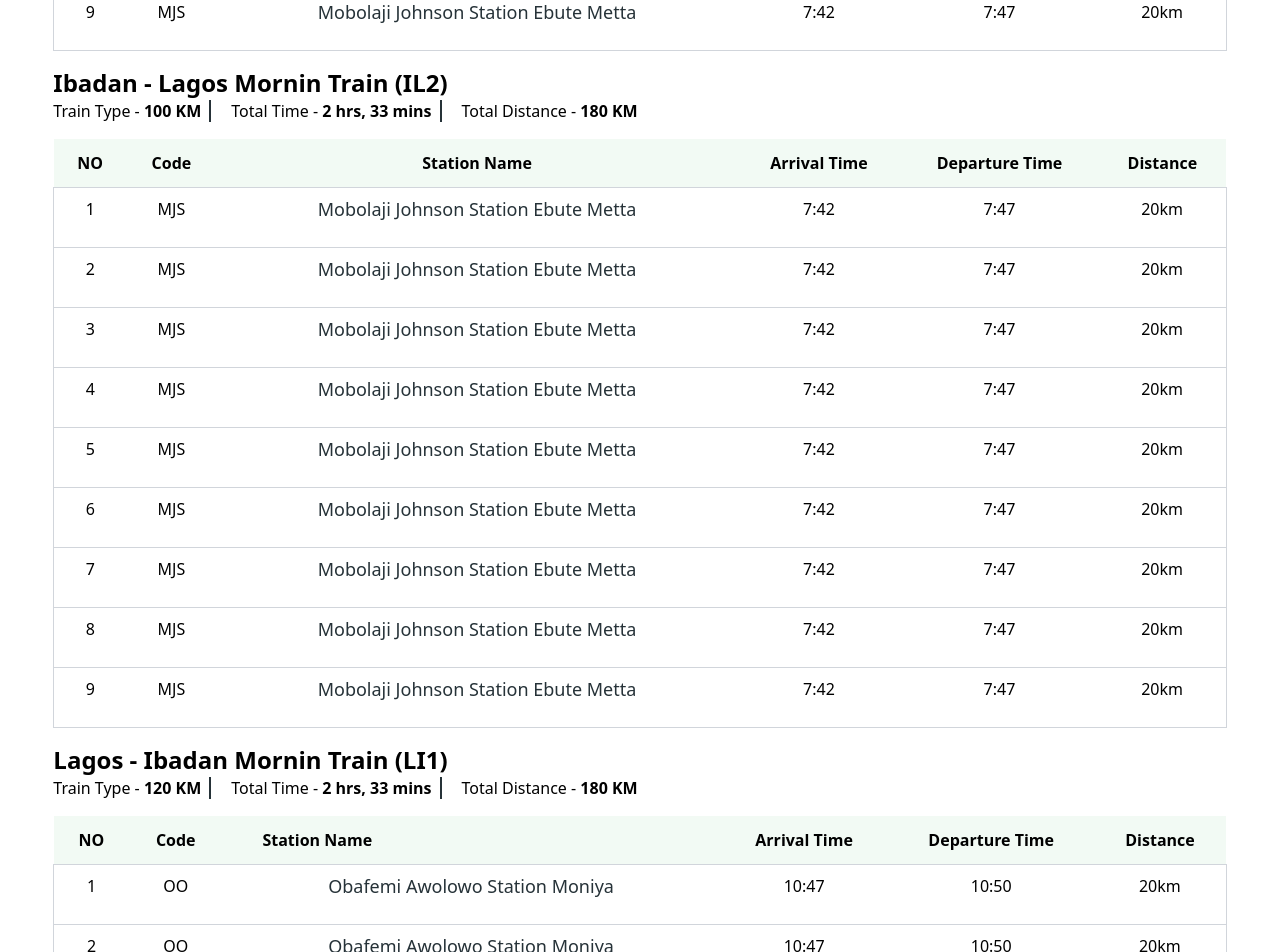
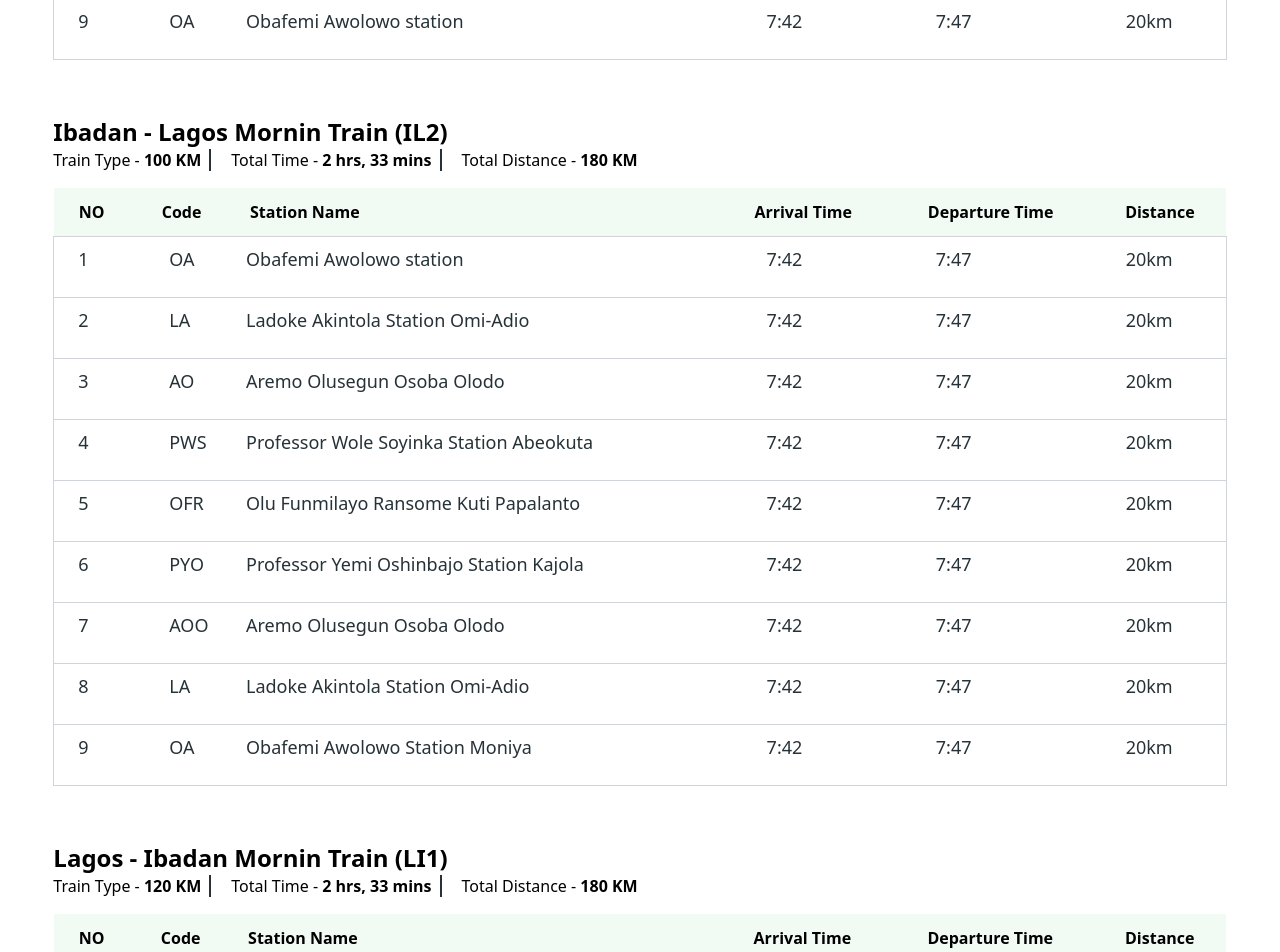
Before and after one commit to gharneeyart/NRC, a Next.js app: page /timetables in a window 1280 px wide. Shown: the part 760-1712 px from the top of the page. Built offline with nearby package versions, Linux system fonts and the light colour scheme.

Commit message:
make changes at db

```diff
--- a/src/app/contact/page.js
+++ b/src/app/contact/page.js
@@ -12,7 +12,7 @@ export default function Contact() {
           </div>
 
         </div>
-       <div className="lg:w-11/12  container my-3 grid grid-cols-1 lg:grid-cols-2 lg:mx-auto lg:my-10 gap-10 lg:py-10 px-4 md:px-8 lg:px-14">
+       <div className="lg:w-11/12  container my-3 grid grid-cols-1 lg:grid-cols-2 lg:mx-auto lg:my-10 gap-10 lg:py-10 px-4 md:px-8 lg:px-0">
         <Get />
         <Form/>
        </div>
--- a/src/app/timetables/page.js
+++ b/src/app/timetables/page.js
@@ -7,7 +7,7 @@ import Ibadan2 from "@/components/table/ibadan2";
 
 export default function Table(){
     return(
-       <div className="w-11/12 container mx-auto">
+       <div className="w-11/12 container mx-auto space-y-10">
         <Lagos/>
         <Ibadan/>
         <Ibadan2/>
--- a/src/components/contact/form.js
+++ b/src/components/contact/form.js
@@ -5,24 +5,24 @@
 export default function Form(){
     return(
         <div className=" border rounded-md">
-            <form className="px-4 py-4 md:px-6 lg:px-4 lg:py-3  ">
+            <form className="px-4 py-4 md:px-6 lg:px-4 lg:py-3 w-full  ">
               <div className=" grid grid-cols-1 lg:grid-cols-2 gap-2 lg:mb-3">
               <div className="flex flex-col">
                 <label className="py-1 text-[14px]" htmlFor="">Full Name</label>
-                <input className="border p-2 rounded" type="text" placeholder="Enter Your Name"/>
+                <input className="border p-2 rounded outline-none" type="text" placeholder="Enter Your Name"/>
                 </div>
               <div className="flex flex-col">
               <label className="py-1 text-[14px]" htmlFor="">Enter Your Email</label>
-              <input className="border p-2 rounded" type="email" placeholder="Email"/>
+              <input className="border p-2 rounded outline-none" type="email" placeholder="Email"/>
               </div>
               </div>
              <div className="flex flex-col lg:mb-3">
              <label className="py-1 text-[14px]" htmlFor="">Phone Number</label>
-             <input  className="border p-2 rounded"type="text" placeholder="Enter Your Phone number"/>
+             <input  className="border p-2 rounded outline-none"type="text" placeholder="Enter Your Phone number"/>
              </div>
            <div className="flex flex-col">
            <label className="py-1 text-[14px]" htmlFor="">Message</label>
-           <textarea className="border p-2 h-[70px] rounded" placeholder="Type your Message"></textarea>
+           <textarea className="border p-2 h-[70px] rounded outline-none" placeholder="Type your Message"></textarea>
            </div>
                 <button className="bg-[#18A532] text-white w-full my-2 p-2 rounded-md" type="submit">Submit</button>
             </form>
--- a/src/components/reusables/cards/newsCard.js
+++ b/src/components/reusables/cards/newsCard.js
@@ -7,12 +7,9 @@ export default function NewsCard({ Updates }) {
             <div className="bg-white rounded-lg w-[277px] md:w-[295px] xl:w-[408px] 2xl:w-[458px]">
                 <Image
                     src={Updates?.image}
-<<<<<<< HEAD
+
+
                     alt={Updates?.name}
-
-=======
-                    alt={Updates?.name}
->>>>>>> b65d217936617ff3454dd25d7e5f3fe1876f3979
                     className="w-full h-[179px] md:h-[248px] object-cover rounded-lg "
                 />
                 <div className="pt-4 space-y-4">
--- a/src/components/table/ibadan.js
+++ b/src/components/table/ibadan.js
@@ -18,7 +18,7 @@ export default function Ibadan(){
                 <tr>
                     <th className=" py-3 px-4 font-semibold">NO</th>
                     <th className=" py-3 px-4 font-semibold">Code</th>
-                    <th className=" py-3 text-center font-semibold ">Station Name</th>
+                    <th className=" py-3 px-4 text-left font-semibold">Station Name</th>
                     <th className=" py-3 px-4 font-semibold">Arrival Time</th>
                     <th className=" py-3 px-4 font-semibold">Departure Time</th>
                     <th className=" py-3 px-4 font-semibold">Distance</th>
@@ -26,13 +26,13 @@ export default function Ibadan(){
             </thead>
             <tbody>
                 {Schedule.map((item, index) => (
-                    <tr key={item.id} className="border border-gray-300 text-center ">
-                        <td className="pb-6 pt-2">{index + 1}</td>
-                        <td className="pb-6 pt-2">{item.code}</td>
-                        <td className="pb-6 pt-2 text-[#263238] font-medium lg:px-12 text-[13px] lg:text-[18px] ">{item.name}</td>
-                        <td className="pb-6 pt-2">{item.arrivalTime}</td>
-                        <td className="pb-6 pt-2">{item.departureTime}</td>
-                        <td className="pb-6 pt-2">{item.distance || "N/A"}</td>
+                    <tr key={item.id} className="border border-gray-300 text-start font-medium  text-[#263238] text-lg text-[22px] ">
+                        <td className="pb-6 pt-2 pl-6">{index + 1}</td>
+                        <td className="pb-6 pt-2 pl-10">{item.code}</td>
+                        <td className="pb-6 pt-2 px-3   ">{item.name}</td>
+                        <td className="pb-6 pt-2 pl-12">{item.arrivalTime}</td>
+                        <td className="pb-6 pt-2 pl-12">{item.departureTime}</td>
+                        <td className="pb-6 pt-2 pl-8">{item.distance || "N/A"}</td>
                     </tr>
                 ))}
             </tbody>
--- a/src/components/table/ibadan2.js
+++ b/src/components/table/ibadan2.js
@@ -18,7 +18,7 @@ export default function HomePage() {
                     <tr>
                         <th className=" py-3 px-4 font-semibold">NO</th>
                         <th className=" py-3 px-4 font-semibold">Code</th>
-                        <th className=" py-3 px-10 font-semibold text-left">Station Name</th>
+                        <th className=" py-3 px-4 font-semibold text-left">Station Name</th>
                         <th className=" py-3 px-4 font-semibold">Arrival Time</th>
                         <th className=" py-3 px-4 font-semibold">Departure Time</th>
                         <th className=" py-3 px-4 font-semibold">Distance</th>
@@ -26,13 +26,13 @@ export default function HomePage() {
                 </thead>
                 <tbody>
                     {Morning.map((morning, index) => (
-                        <tr key={morning?.id} className="border border-gray-300 text-center ">
-                            <td className="pb-6 pt-2">{index + 1}</td>
-                            <td className="pb-6 pt-2">{morning?.code}</td>
-                            <td className="pb-6 pt-2 text-[#263238] font-medium lg:px-12 text-[13px] lg:text-[18px] ">{morning?.name}</td>
-                            <td className="pb-6 pt-2">{morning?.arrivalTime}</td>
-                            <td className="pb-6 pt-2">{morning?.departureTime}</td>
-                            <td className="pb-6 pt-2">{morning?.distance}</td>
+                        <tr key={morning?.id} className="border border-gray-300 text-start  font-medium text-[#263238] text-lg text-[22px]">
+                            <td className="pb-6 pt-2 pl-6">{index + 1}</td>
+                            <td className="pb-6 pt-2 pl-10">{morning?.code}</td>
+                            <td className="pb-6 pt-2 px-3  ">{morning?.name}</td>
+                            <td className="pb-6 pt-2 pl-12">{morning?.arrivalTime}</td>
+                            <td className="pb-6 pt-2 pl-12">{morning?.departureTime}</td>
+                            <td className="pb-6 pt-2 pl-8">{morning?.distance}</td>
                         </tr>
                     ))}
                 </tbody>
--- a/src/components/table/lagos.js
+++ b/src/components/table/lagos.js
@@ -27,13 +27,13 @@ export default function Lagos(){
             </thead>
             <tbody>
                 {trainSchedule.map((schedule, index) => (
-                    <tr key={schedule.id} className="border border-gray-300 text-center ">
-                        <td className="pb-6 pt-2">{index + 1}</td>
-                        <td className="pb-6 pt-2">{schedule?.code}</td>
-                        <td className="pb-6 pt-2 text-[#263238] font-medium lg:px-12 text-[13px] lg:text-[18px] ">{schedule?.name}</td>
-                        <td className="pb-6 pt-2">{schedule?.arrivalTime}</td>
-                        <td className="pb-6 pt-2">{schedule?.departureTime}</td>
-                        <td className="pb-6 pt-2">{schedule?.distance}</td>
+                    <tr key={schedule.id} className="border border-gray-300 text-start  text-[#263238] font-medium text-lg text-[22px] ">
+                        <td className="pb-6 pt-2 pl-6">{index + 1}</td>
+                        <td className="pb-6 pt-2 pl-10">{schedule?.code}</td>
+                        <td className="pb-6 pt-2 px-3 ">{schedule?.name}</td>
+                        <td className="pb-6 pt-2  pl-12">{schedule?.arrivalTime}</td>
+                        <td className="pb-6 pt-2  pl-12">{schedule?.departureTime}</td>
+                        <td className="pb-6 pt-2  pl-8">{schedule?.distance}</td>
                     </tr>
                 ))}
             </tbody>
--- a/src/db.js
+++ b/src/db.js
@@ -159,48 +159,48 @@ export const Classes = [
         },
         {
             id: 2,
-            code: 'MJS',
-            name: 'Mobolaji Johnson Station Ebute Metta',
-            arrivalTime: '7:42',
-            departureTime: '7:47',
+            code: 'BRF',
+            name: 'Babatunde Raji Fashola Station Agege',
+            arrivalTime: '8:06',
+            departureTime: '8:09',
             distance: '20km'
         },
         {
             id: 3,
-            code: 'MJS',
-            name: 'Mobolaji Johnson Station Ebute Metta',
-            arrivalTime: '7:42',
-            departureTime: '7:47',
+            code: 'LKJ',
+            name: 'Lateef Kayode Jakande Station Agbado',
+            arrivalTime: '8:21',
+            departureTime: '8:24',
             distance: '20km'
         },
         {
             id: 4,
-            code: 'MJS',
-            name: 'Mobolaji Johnson Station Ebute Metta',
-            arrivalTime: '7:42',
-            departureTime: '7:47',
+            code: 'PYO',
+            name: 'Professor Yemi Oshinbajo Station Kajola',
+            arrivalTime: '8:42',
+            departureTime: '8:45',
             distance: '20km'
         },
         {
             id: 5,
-            code: 'MJS',
-            name: 'Mobolaji Johnson Station Ebute Metta',
-            arrivalTime: '7:42',
-            departureTime: '7:47',
+            code: 'OFR',
+            name: 'Olu Funmilayo Ransome Kuti Papalanto',
+            arrivalTime: '17:07',
+            departureTime: '17:10',
             distance: '20km'
         },
         {
             id: 6,
-            code: 'MJS',
-            name: 'Mobolaji Johnson Station Ebute Metta',
-            arrivalTime: '7:42',
-            departureTime: '7:47',
+            code: 'PWS',
+            name: 'Professor Wole Soyinka Station Abeokuta',
+            arrivalTime: '17:31',
+            departureTime: '17:36',
             distance: '20km'
         },
         {
             id: 7,
-            code: 'MJS',
-            name: 'Mobolaji Johnson Station Ebute Metta',
+            code: 'AOO',
+            name: 'Aremo Olusegun Osoba Olodo',
             arrivalTime: '7:42',
             departureTime: '7:47',
             distance: '20km'
@@ -215,14 +215,89 @@ export const Classes = [
         },
         {
             id: 9,
-            code: 'MJS',
-            name: 'Mobolaji Johnson Station Ebute Metta',
+            code: 'OA',
+            name: 'Obafemi Awolowo station',
+            arrivalTime: '7:42',
+            departureTime: '7:47',
+            distance: '20km'
+        }
+    ]
+
+    export const Schedule = [
+        {
+            id: 1,
+            code: 'OA',
+            name: 'Obafemi Awolowo station',
             arrivalTime: '7:42',
             departureTime: '7:47',
             distance: '20km'
         },
-    ];
-    export const Schedule = [
+        {
+            id: 2,
+            code: 'LA',
+            name: 'Ladoke Akintola Station Omi-Adio',
+            arrivalTime: '7:42',
+            departureTime: '7:47',
+            distance: '20km'
+        },
+        {
+            id: 3,
+            code: 'AO',
+            name: 'Aremo Olusegun Osoba Olodo',
+            arrivalTime: '7:42',
+            departureTime: '7:47',
+            distance: '20km'
+        },
+        {
+            id: 4,
+            code: 'PWS',
+            name: 'Professor Wole Soyinka Station Abeokuta',
+            arrivalTime: '7:42',
+            departureTime: '7:47',
+            distance: '20km'
+        },
+        {
+            id: 5,
+            code: 'OFR',
+            name: 'Olu Funmilayo Ransome Kuti Papalanto',
+            arrivalTime: '7:42',
+            departureTime: '7:47',
+            distance: '20km'
+        },
+        {
+            id: 6,
+            code: 'PYO',
+            name: 'Professor Yemi Oshinbajo Station Kajola',
+            arrivalTime: '7:42',
+            departureTime: '7:47',
+            distance: '20km'
+        },
+        {
+            id: 7,
+            code: 'AOO',
+            name: 'Aremo Olusegun Osoba Olodo',
+            arrivalTime: '7:42',
+            departureTime: '7:47',
+            distance: '20km'
+        },
+        {
+            id: 8,
+            code: 'LA',
+            name: 'Ladoke Akintola Station Omi-Adio',
+            arrivalTime: '7:42',
+            departureTime: '7:47',
+            distance: '20km'
+        },
+        {
+            id: 9,
+            code: 'OA',
+            name: 'Obafemi Awolowo Station Moniya',
+            arrivalTime: '7:42',
+            departureTime: '7:47',
+            distance: '20km'
+        }
+    ]
+    export const Morning = [
         {
             id: 1,
             code: 'MJS',
@@ -233,90 +308,16 @@ export const Classes = [
         },
         {
             id: 2,
-            code: 'MJS',
-            name: 'Mobolaji Johnson Station Ebute Metta',
-            arrivalTime: '7:42',
-            departureTime: '7:47',
-            distance: '20km'
-        },
-        {
-            id: 3,
-            code: 'MJS',
-            name: 'Mobolaji Johnson Station Ebute Metta',
-            arrivalTime: '7:42',
-            departureTime: '7:47',
-            distance: '20km'
-        },
-        {
-            id: 4,
-            code: 'MJS',
-            name: 'Mobolaji Johnson Station Ebute Metta',
-            arrivalTime: '7:42',
-            departureTime: '7:47',
-            distance: '20km'
-        },
-        {
-            id: 5,
-            code: 'MJS',
-            name: 'Mobolaji Johnson Station Ebute Metta',
-            arrivalTime: '7:42',
-            departureTime: '7:47',
-            distance: '20km'
-        },
-        {
-            id: 6,
-            code: 'MJS',
-            name: 'Mobolaji Johnson Station Ebute Metta',
-            arrivalTime: '7:42',
-            departureTime: '7:47',
-            distance: '20km'
-        },
-        {
-            id: 7,
-            code: 'MJS',
-            name: 'Mobolaji Johnson Station Ebute Metta',
-            arrivalTime: '7:42',
-            departureTime: '7:47',
-            distance: '20km'
-        },
-        {
-            id: 8,
-            code: 'MJS',
-            name: 'Mobolaji Johnson Station Ebute Metta',
-            arrivalTime: '7:42',
-            departureTime: '7:47',
-            distance: '20km'
-        },
-        {
-            id: 9,
-            code: 'MJS',
-            name: 'Mobolaji Johnson Station Ebute Metta',
-            arrivalTime: '7:42',
-            departureTime: '7:47',
-            distance: '20km'
-        },
-    ];
-    export const Morning =[
-        {
-            id: 1,
-            code: 'OO',
-            name: 'Obafemi Awolowo Station Moniya',
-            arrivalTime: '10:47',
-            departureTime: '10:50',
-            distance: '20km'
-        },
-        {
-            id: 2,
-            code: 'OO',
-            name: 'Obafemi Awolowo Station Moniya',
+            code: 'LA',
+            name: 'Ladoke Akintola Station Omi-Adio',
             arrivalTime: '10:47',
             departureTime: '10:50',
             distance: '20km'
         },
         {
             id: 3,
-            code: 'OO',
-            name: 'Obafemi Awolowo Station Moniya',
+            code: 'PWS',
+            name: 'Professor Wole Soyinka Station Abeokuta',
             arrivalTime: '10:47',
             departureTime: '10:50',
             distance: '20km'
@@ -324,17 +325,17 @@ export const Classes = [
         {
             id: 4,
             code: 'OO',
-            name: 'Obafemi Awolowo Station Moniya',
+            name: 'Babatunde Raji Fashola Station Agege',
             arrivalTime: '10:47',
             departureTime: '10:50',
             distance: '20km'
         },
         {
             id: 5,
-            code: 'OO',
-            name: 'Obafemi Awolowo Station Moniya',
+            code: 'MJS',
+            name: 'Mobolaji Johnson Station Ebute Metta',
             arrivalTime: '10:47',
             departureTime: '10:50',
             distance: '20km'
-        },
-    ]
+        }
+    ];
```
